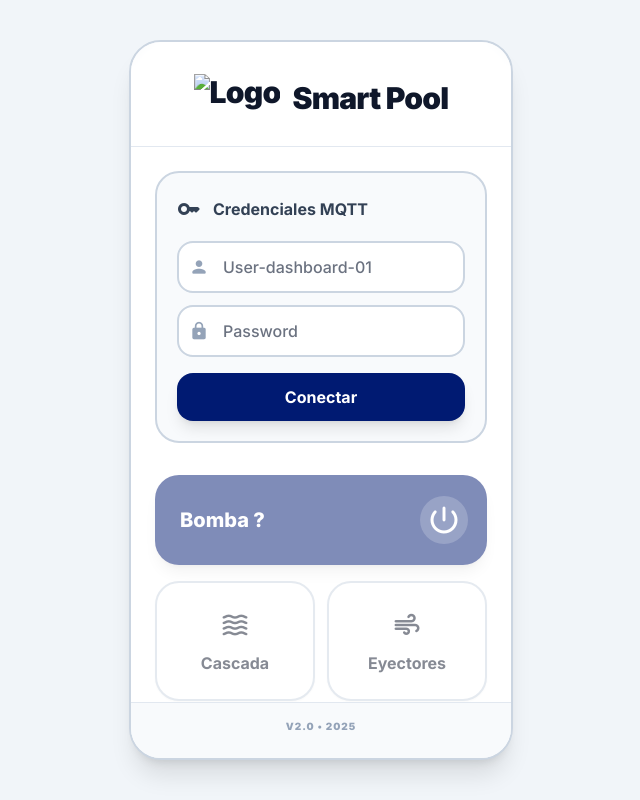
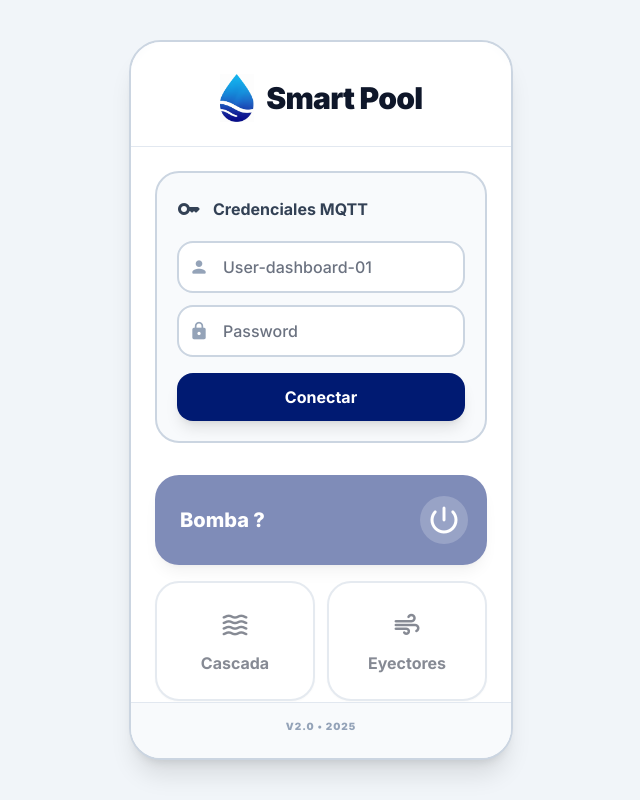
Before and after one commit to Garcia-Javier-Alejandro/IoT_Test, a plain HTML site: page docs/index.html in a window 1280 px wide. Shown: the whole page, without its empty margins (319-959 px from the left). Drawn offline with nearby package versions, Linux system fonts and the light colour scheme.

Commit message:
fix: rename logo file to remove spaces and update reference

```diff
--- a/docs/index.html
+++ b/docs/index.html
@@ -61,7 +61,7 @@
     <!-- Header -->
     <header class="pt-8 pb-6 px-6 text-center border-b border-slate-200 bg-white/80 backdrop-blur-sm sticky top-0 z-10">
       <h1 class="text-3xl font-black text-slate-900 flex items-center justify-center gap-3 tracking-tight">
-        <img src="Logo%20Smart%20Pool.png" alt="Logo" class="h-12">
+        <img src="logo.png" alt="Logo" class="h-12">
         Smart Pool
       </h1>
     </header>
```
Also changed, not shown: docs/logo.png (added), docs/logo.svg (deleted).
